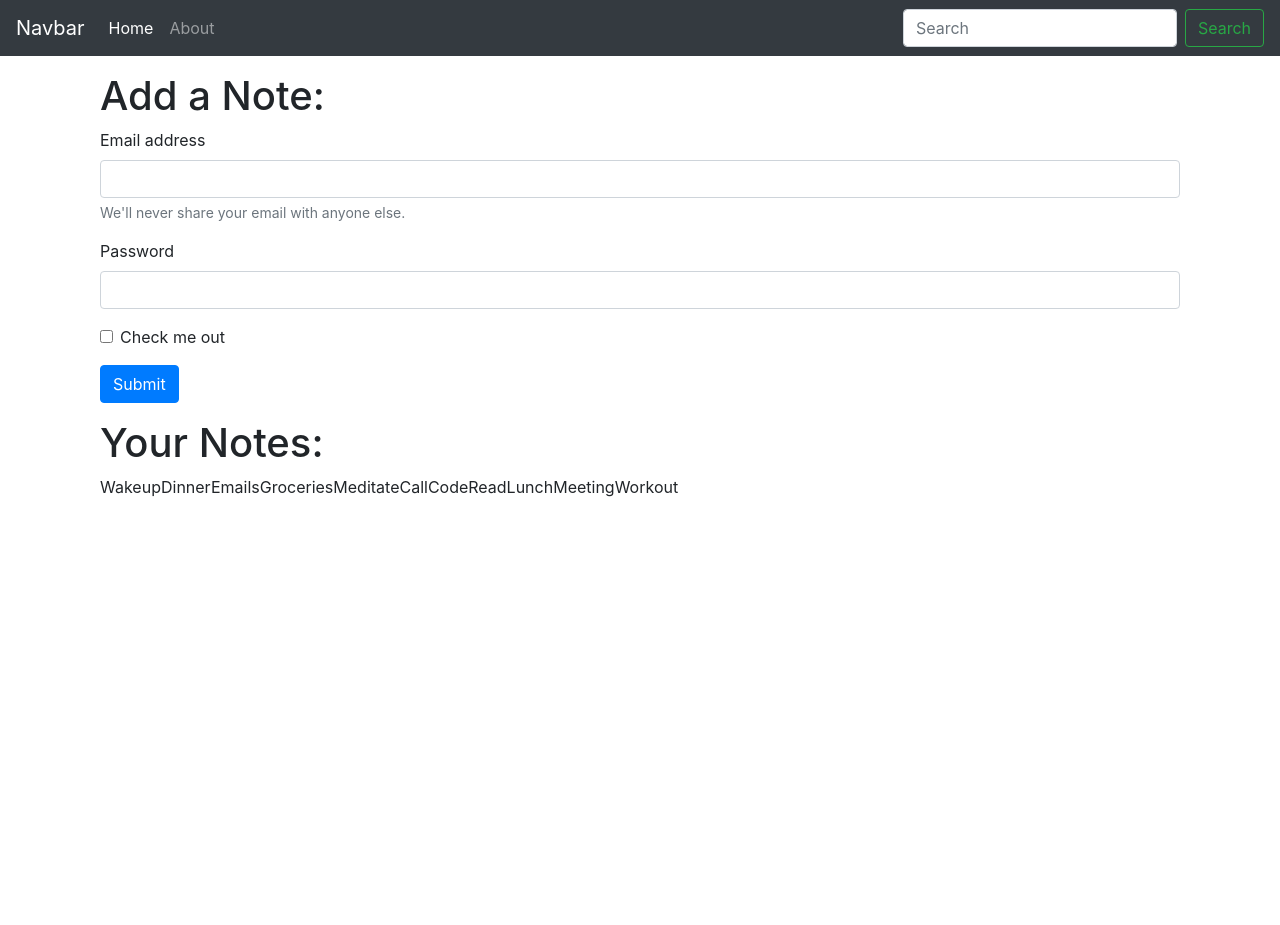
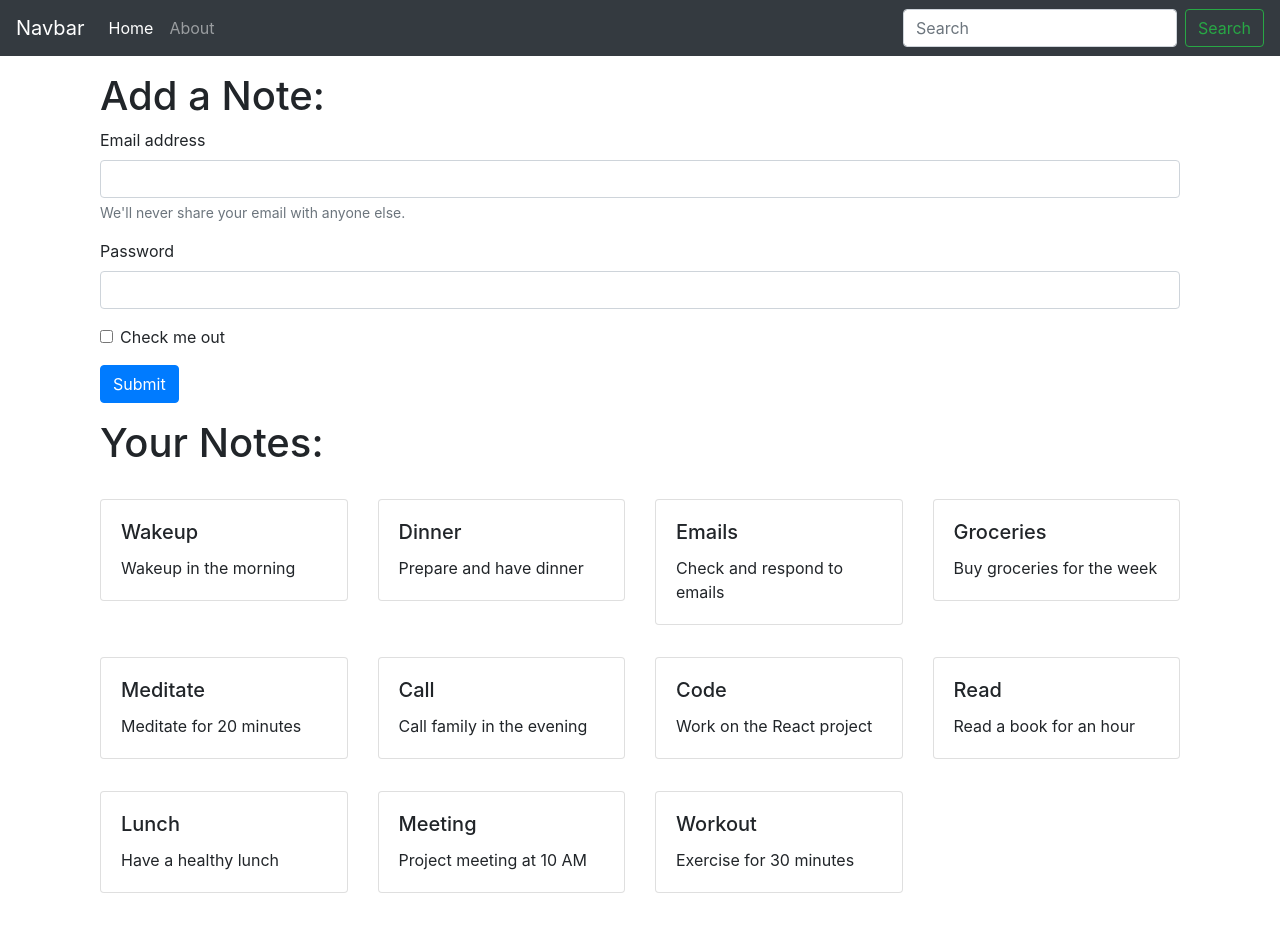
Before and after one commit to HamdanRaza309/LogBook, a React (Create React App) app: page / in a window 1280 px wide. Before the commit the page ends 800 px from the top, so only its background shows below. Built offline with nearby package versions, Linux system fonts and the light colour scheme.

Commit message:
Fetching Note from context and Adding NoteItem in a seperate component

```diff
--- a/src/components/Home.js
+++ b/src/components/Home.js
@@ -1,9 +1,7 @@
-import React, { useContext } from 'react'
-import noteContext from '../context/notes/noteContext';
+import React from 'react'
+import Note from "./Note";
 
 export default function Home() {
-    const context = useContext(noteContext);
-    const { notes, setNotes } = context;
     return (
         <div>
             <div className="container my-3">
@@ -25,12 +23,9 @@
                     <button type="submit" className="btn btn-primary">Submit</button>
                 </form>
             </div>
-            <div className="container my-3">
-                <h1>Your Notes:</h1>
-                {notes.map((note) => {
-                    return note.title;
-                })}
-            </div>
+
+            {/* Note.js component */}
+            <Note />
         </div>
     );
 }
--- /dev/null
+++ b/src/components/Note.js
@@ -0,0 +1,19 @@
+import React, { useContext } from 'react'
+import noteContext from '../context/notes/noteContext';
+import NoteItem from "./NoteItem";
+
+export default function Home() {
+    const context = useContext(noteContext);
+    const { notes, setNotes } = context;
+    return (
+        <div className="container">
+            <h1>Your Notes:</h1>
+            <div className="row my-3">
+                {notes.map((note) => {
+                    return <NoteItem note={note} />
+                })}
+            </div>
+        </div>
+
+    );
+}
--- /dev/null
+++ b/src/components/NoteItem.js
@@ -0,0 +1,15 @@
+import React from 'react'
+
+export default function Home(props) {
+    const { note } = props;
+    return (
+        <div className="col-md-3">
+            <div className="card my-3">
+                <div className="card-body">
+                    <h5 className="card-title">{note.title}</h5>
+                    <p className="card-text">{note.description}</p>
+                </div>
+            </div>
+        </div>
+    );
+}
```
